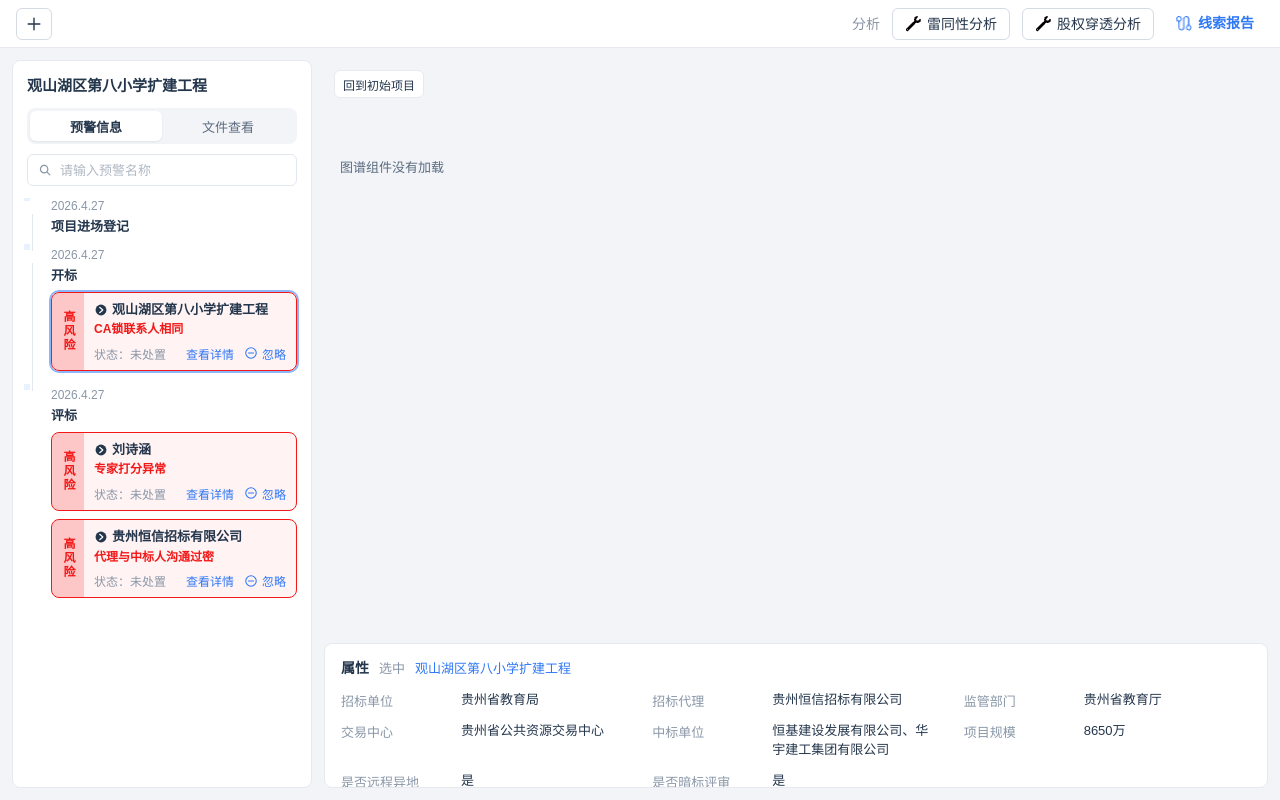
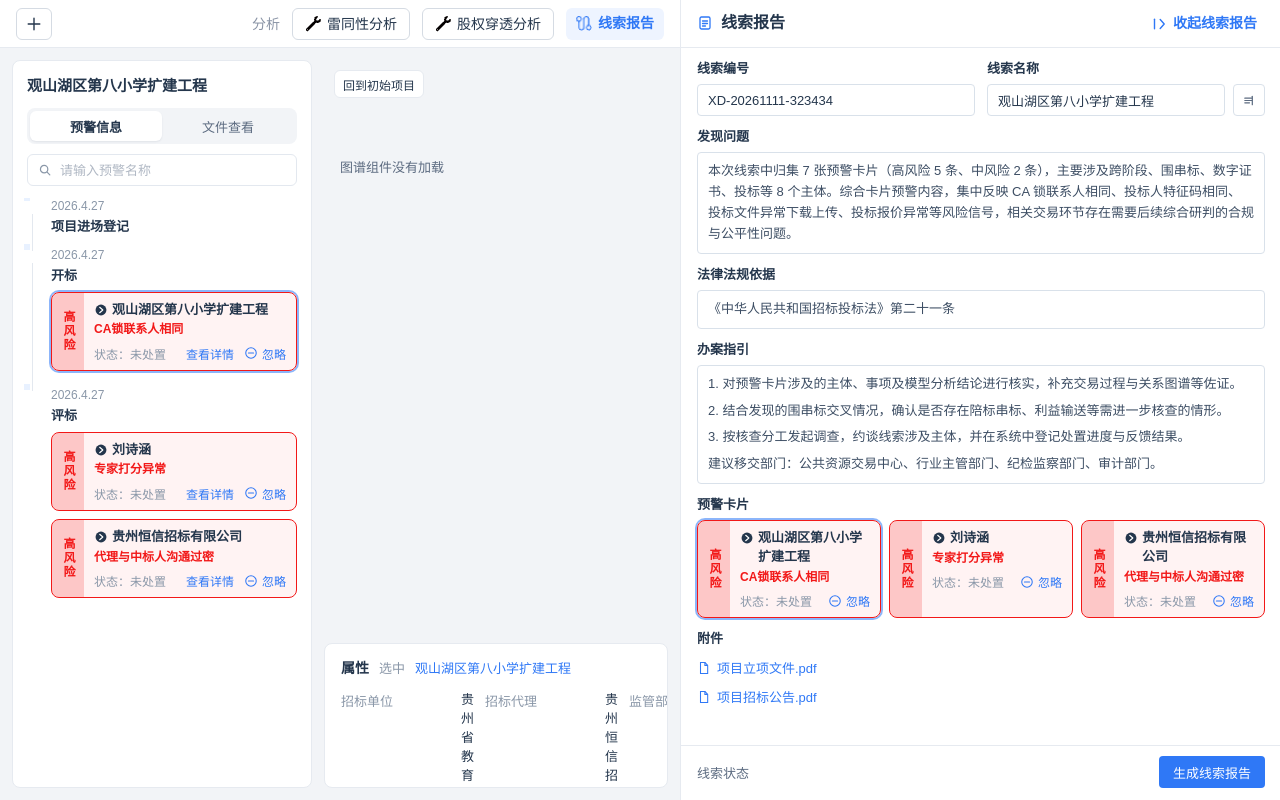
Before and after one commit to wangzheng22/smart-supervision-pages, a website: page analysis-board.html in a window 1280 px wide. Drawn offline with Linux system fonts and the light colour scheme.

Commit message:
Refine clue report panel: default open, fold control, three cards.
Replace the report close × with an icon + “收起线索报告” control, open the panel by default, and show only the three left-side warning cards in a horizontal row.

Co-authored-by: wangzheng22 <wangzheng22@users.noreply.github.com>

```diff
--- a/analysis-board.html
+++ b/analysis-board.html
@@ -1002,17 +1002,26 @@
       line-height: 1.3;
     }
     .report-hd h2 svg { color: var(--blue); }
-    .report-x {
-      width: 28px;
-      height: 28px;
+    .report-fold {
+      display: inline-flex;
+      align-items: center;
+      gap: 6px;
+      height: 32px;
+      padding: 0 8px;
       border: 0;
       border-radius: 6px;
       background: transparent;
-      color: var(--muted);
-      font-size: 18px;
-      line-height: 1;
-    }
-    .report-x:hover { background: #f4f6f9; color: var(--ink); }
+      color: var(--blue);
+      font-size: 14px;
+      font-weight: 650;
+      line-height: 1.3;
+    }
+    .report-fold:hover { background: #eef4ff; }
+    .report-fold svg {
+      display: block;
+      flex: none;
+      color: var(--blue);
+    }
     .report-bd {
       flex: 1;
       min-height: 0;
@@ -1053,9 +1062,14 @@
     .guide p { margin: 0 0 6px; }
     .guide p:last-child { margin: 0; }
     .card-grid {
-      display: grid;
-      grid-template-columns: repeat(3, minmax(0, 1fr));
+      display: flex;
+      flex-direction: row;
+      align-items: stretch;
       gap: 8px;
+    }
+    .card-grid .wcard {
+      flex: 1 1 0;
+      min-width: 0;
     }
     .attach { display: flex; flex-direction: column; align-items: flex-start; gap: 2px; }
     .file-link {
@@ -1337,7 +1351,7 @@
     .scroll::-webkit-scrollbar-thumb { background: #d5dbe3; border-radius: 8px; }
   </style>
 </head>
-<body>
+<body class="is-report">
   <div class="app">
   <header class="topbar">
     <button class="add-tab" id="addProject" type="button" aria-label="选择项目" aria-haspopup="dialog" aria-expanded="false" aria-controls="pickPop">
@@ -1355,7 +1369,7 @@
         <img src="icons/tool.png" alt="" width="16" height="16">
         股权穿透分析
       </button>
-      <button class="rep-open" id="reportToggle" type="button" aria-expanded="false" aria-controls="report">
+      <button class="rep-open is-on" id="reportToggle" type="button" aria-expanded="true" aria-controls="report">
         <img src="icons/link.png" alt="" width="16" height="16">
         <span>线索报告</span>
       </button>
@@ -1416,7 +1430,7 @@
   </main>
   </div>
 
-  <aside class="report" id="report" aria-labelledby="reportTitle" aria-hidden="true" inert>
+  <aside class="report" id="report" aria-labelledby="reportTitle" aria-hidden="false">
       <div class="report-inner">
         <div class="report-hd">
           <h2 id="reportTitle">
@@ -1426,7 +1440,13 @@
             </svg>
             线索报告
           </h2>
-          <button class="report-x" id="reportClose" type="button" aria-label="收起线索报告">×</button>
+          <button class="report-fold" id="reportClose" type="button" aria-label="收起线索报告">
+            <svg width="16" height="16" viewBox="0 0 16 16" aria-hidden="true">
+              <path d="M9.2 3.5L13.2 8 9.2 12.5" fill="none" stroke="currentColor" stroke-width="1.4" stroke-linecap="round" stroke-linejoin="round"/>
+              <path d="M3.5 3.2v9.6" fill="none" stroke="currentColor" stroke-width="1.4" stroke-linecap="round"/>
+            </svg>
+            收起线索报告
+          </button>
         </div>
         <div class="report-bd scroll">
           <div class="pair">
@@ -1674,7 +1694,8 @@
       }).join("") : '<p class="empty">没有匹配的文件</p>';
     }
     function renderReportCards() {
-      document.getElementById("reportCards").innerHTML = reportCards.map((card) => cardHtml(card)).join("");
+      const cards = phases.flatMap((phase) => phase.cards).slice(0, 3);
+      document.getElementById("reportCards").innerHTML = cards.map((card) => cardHtml(card)).join("");
     }
     function renderAttach() {
       document.getElementById("attachList").innerHTML = files.map((f) =>
@@ -2567,6 +2588,7 @@
     renderAttach();
     showProp(nodeMap.project.name, nodeMap.project.fields);
     applyTab();
+    setReport(true);
     window.ClusterPage = {
       stage: stage,
       showNode: showNode,
```
